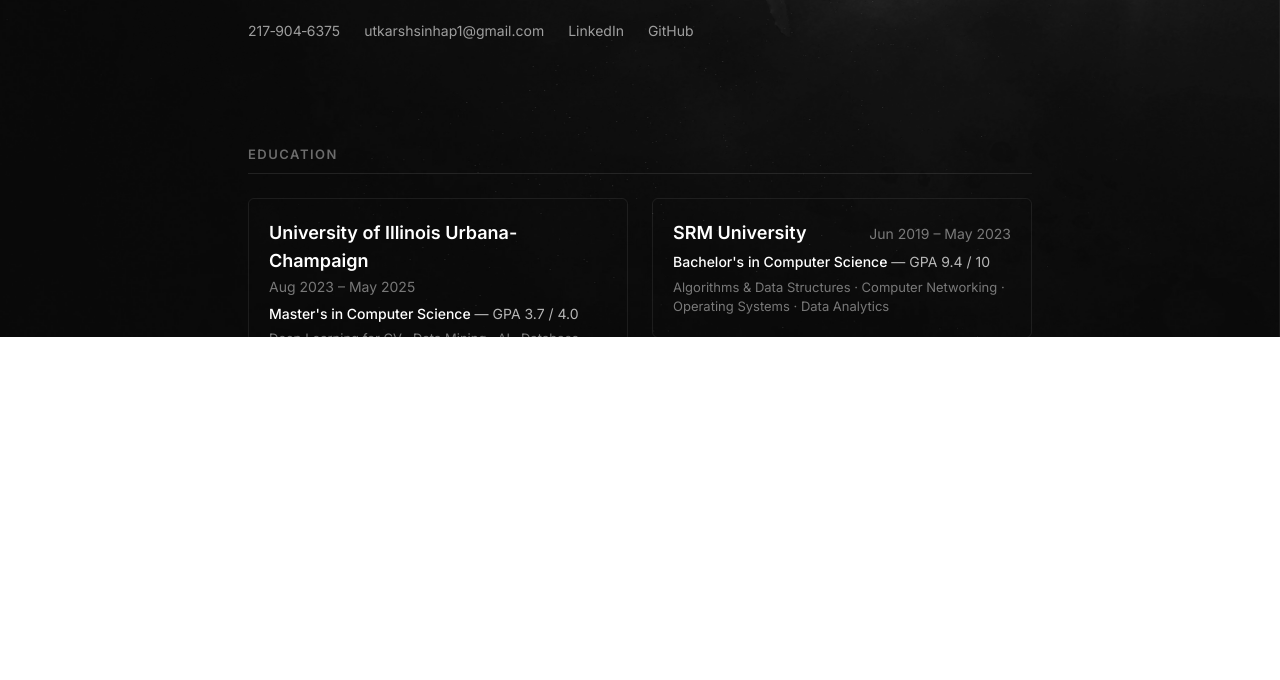
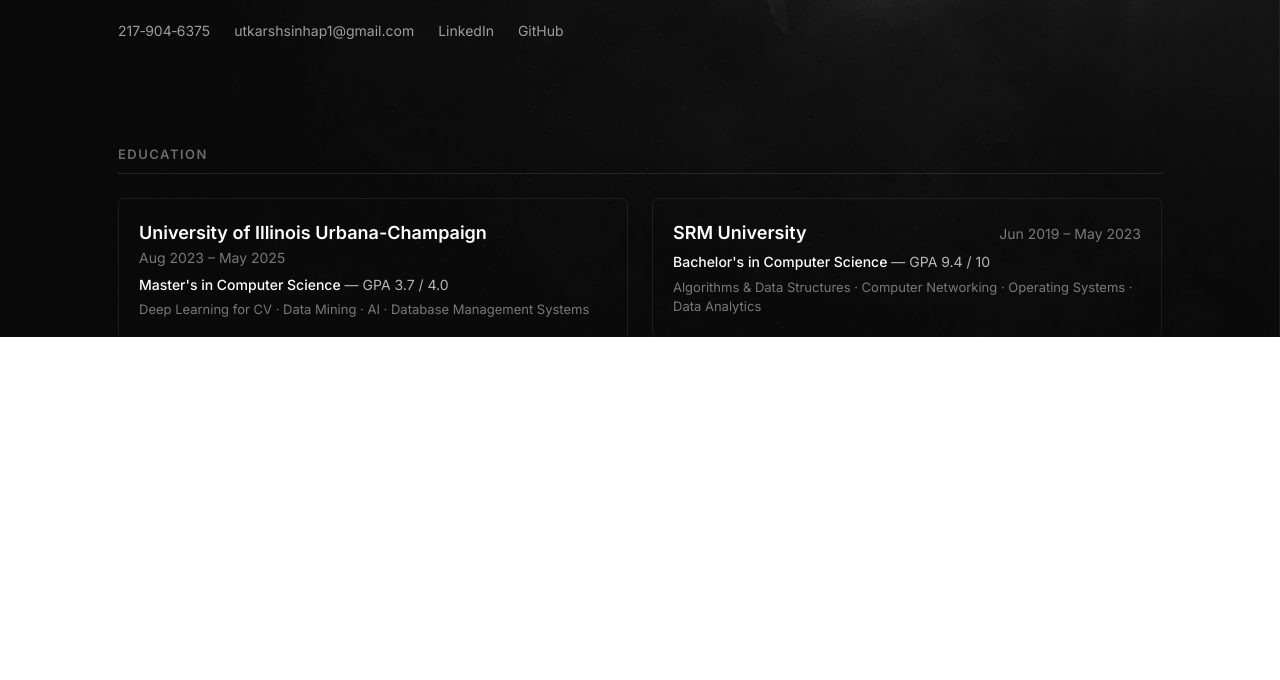
Before and after one commit to us8329/profile, a plain HTML site: page index.html in a window 1280 px wide. Shown: the part 463-1143 px from the top of the page. Drawn offline with Linux system fonts and the light colour scheme.

Commit message:
widen container to 1100px

```diff
--- a/index.html
+++ b/index.html
@@ -38,7 +38,7 @@
     ::selection { background: #fff; color: #111; }
 
     .container {
-      max-width: 840px;
+      max-width: 1100px;
       margin: 0 auto;
       padding: 0 28px;
     }
```
